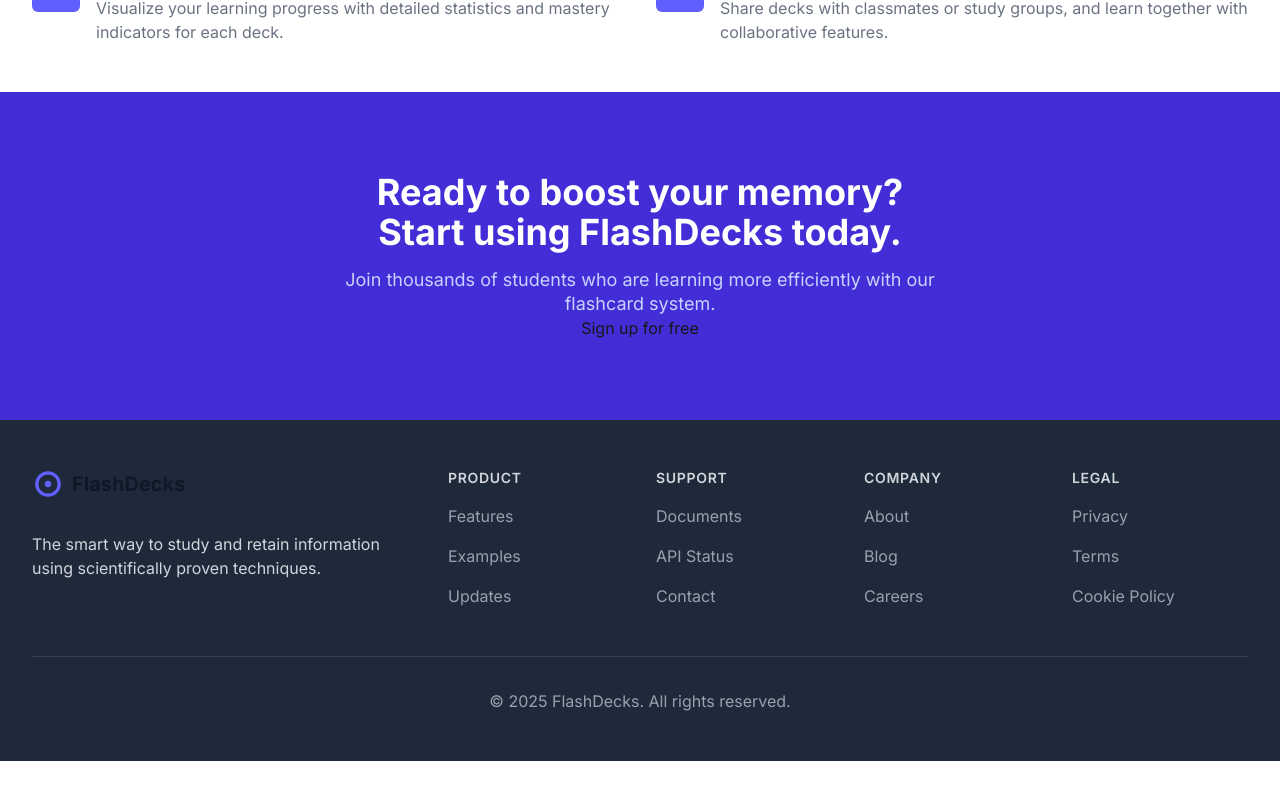
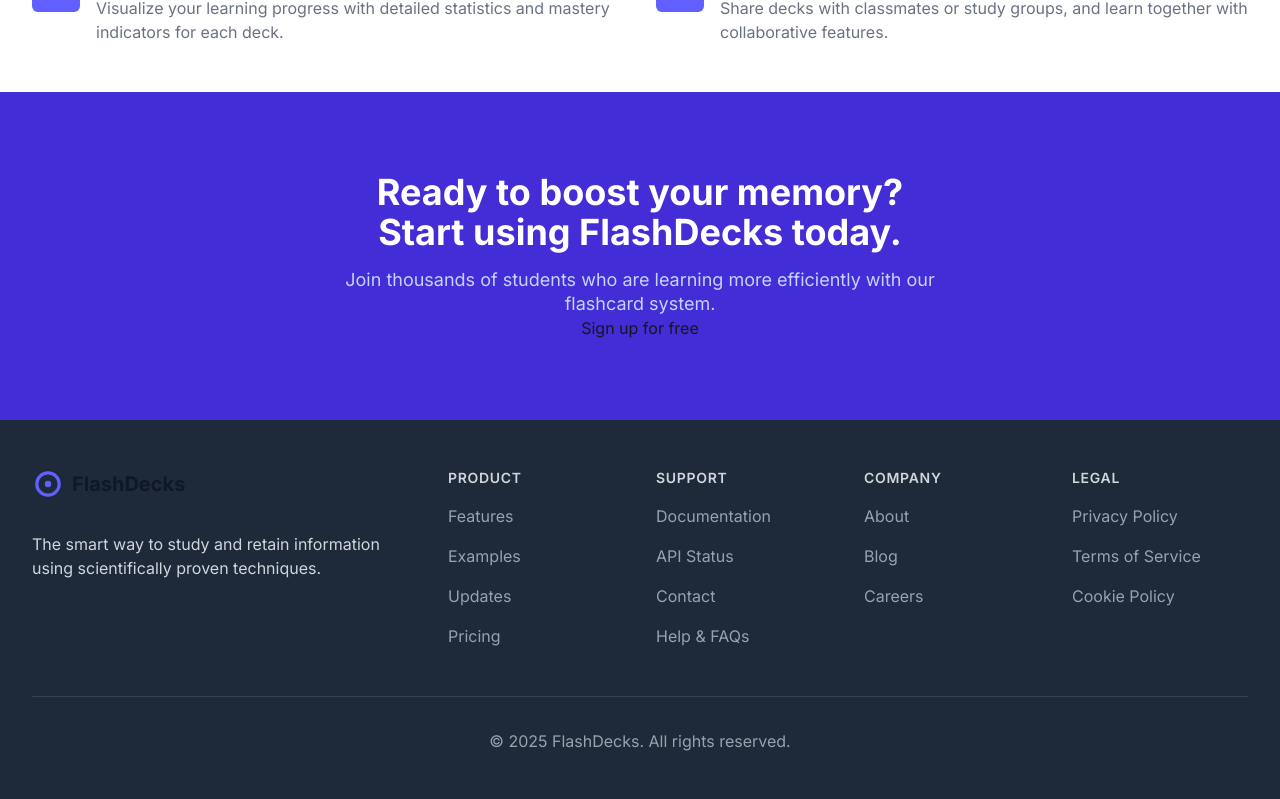
Before and after one commit to Lakshay-bleh/flashcarda-ai, a Next.js app: page / in a window 1280 px wide. Shown: the part 1280-2079 px from the top of the page. Before the commit the page ends 2041 px from the top, so only its background shows below. Built offline with nearby package versions, Linux system fonts and the light colour scheme; no server answers.

Commit message:
updated footer

```diff
--- a/components/Footer.tsx
+++ b/components/Footer.tsx
@@ -2,11 +2,12 @@
 import React from 'react';
 import Link from 'next/link';
 
-export default function Footer(){
+export default function Footer() {
   return (
     <footer className="bg-gray-800">
       <div className="max-w-7xl mx-auto py-12 px-4 sm:px-6 lg:px-8">
         <div className="xl:grid xl:grid-cols-3 xl:gap-8">
+          {/* Brand + tagline */}
           <div className="space-y-8 xl:col-span-1">
             <div className="flex items-center">
               <svg
@@ -30,7 +31,9 @@
             </p>
           </div>
 
+          {/* Links */}
           <div className="mt-12 grid grid-cols-2 gap-8 xl:mt-0 xl:col-span-2">
+            {/* Product + Resources */}
             <div className="md:grid md:grid-cols-2 md:gap-8">
               <div>
                 <h3 className="text-sm font-semibold text-gray-300 tracking-wider uppercase">
@@ -52,6 +55,11 @@
                       Updates
                     </Link>
                   </li>
+                  <li>
+                    <Link href="/pricing" className="text-base text-gray-400 hover:text-white">
+                      Pricing
+                    </Link>
+                  </li>
                 </ul>
               </div>
               <div className="mt-12 md:mt-0">
@@ -61,7 +69,7 @@
                 <ul className="mt-4 space-y-4">
                   <li>
                     <Link href="/docs" className="text-base text-gray-400 hover:text-white">
-                      Documents
+                      Documentation
                     </Link>
                   </li>
                   <li>
@@ -74,10 +82,16 @@
                       Contact
                     </Link>
                   </li>
+                  <li>
+                    <Link href="/help" className="text-base text-gray-400 hover:text-white">
+                      Help & FAQs
+                    </Link>
+                  </li>
                 </ul>
               </div>
             </div>
 
+            {/* Company + Legal */}
             <div className="md:grid md:grid-cols-2 md:gap-8">
               <div>
                 <h3 className="text-sm font-semibold text-gray-300 tracking-wider uppercase">
@@ -90,12 +104,12 @@
                     </Link>
                   </li>
                   <li>
-                    <Link href="/" className="text-base text-gray-400 hover:text-white">
+                    <Link href="/blog" className="text-base text-gray-400 hover:text-white">
                       Blog
                     </Link>
                   </li>
                   <li>
-                    <Link href="/" className="text-base text-gray-400 hover:text-white">
+                    <Link href="/careers" className="text-base text-gray-400 hover:text-white">
                       Careers
                     </Link>
                   </li>
@@ -107,17 +121,17 @@
                 </h3>
                 <ul className="mt-4 space-y-4">
                   <li>
-                    <Link href="/" className="text-base text-gray-400 hover:text-white">
-                      Privacy
+                    <Link href="/privacy" className="text-base text-gray-400 hover:text-white">
+                      Privacy Policy
                     </Link>
                   </li>
                   <li>
-                    <Link href="/" className="text-base text-gray-400 hover:text-white">
-                      Terms
+                    <Link href="/terms" className="text-base text-gray-400 hover:text-white">
+                      Terms of Service
                     </Link>
                   </li>
                   <li>
-                    <Link href="/" className="text-base text-gray-400 hover:text-white">
+                    <Link href="/cookies" className="text-base text-gray-400 hover:text-white">
                       Cookie Policy
                     </Link>
                   </li>
@@ -127,6 +141,7 @@
           </div>
         </div>
 
+        {/* Copyright */}
         <div className="mt-12 border-t border-gray-700 pt-8">
           <p className="text-base text-gray-400 text-center">
             &copy; 2025 FlashDecks. All rights reserved.
@@ -135,4 +150,4 @@
       </div>
     </footer>
   );
-};
+}
```
